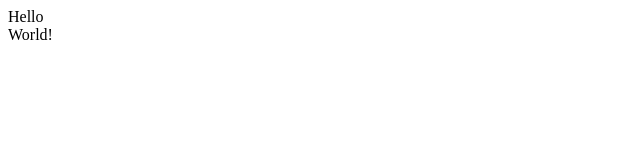
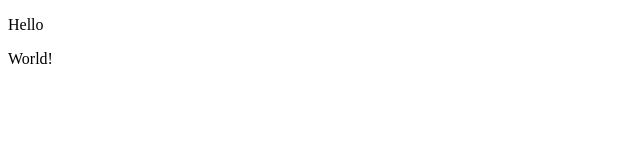
Before and after one commit to Nikita-Holovin/html-basics, a plain HTML site: page part-2-task1/index.html in a window 1280 px wide. Shown: the whole page, without its empty margins (0-640 px from the left). Drawn offline with Linux system fonts and the light colour scheme.

Commit message:
changed tag <br> to <p>

```diff
--- a/part-2-task1/index.html
+++ b/part-2-task1/index.html
@@ -7,9 +7,8 @@
     <title>Part-2-task-1</title>
 </head>
 <body>
-    Hello
-    <br>
-    World!
+   <p>Hello</p>
+    <p>World!</p>
 
 </body>
 </html>
```
